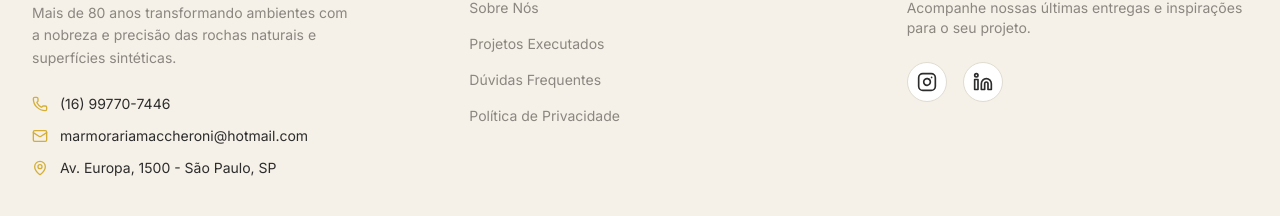
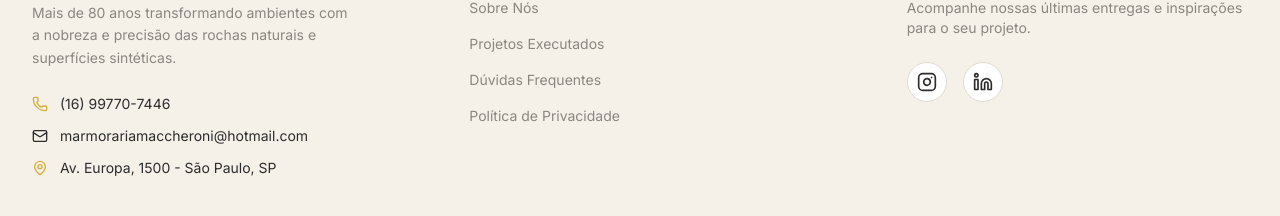
Before and after one commit to paivamacc-ctrl/marmoraria-maccheroni-landing-page-nx1y7oapd, a React (Vite) app: page / in a window 1280 px wide. Shown: the part 4767-4983 px from the top of the page. Built offline with nearby package versions, Linux system fonts and the light colour scheme; no server answers; a web font is replaced by a local one; what pocketbase would draw is missing.

Commit message:
feat: Add mail icon to footer email

```diff
--- a/src/components/Footer.tsx
+++ b/src/components/Footer.tsx
@@ -16,15 +16,13 @@ export function Footer() {
               <Phone className="w-4 h-4 text-gold" />
               <span>(16) 99770-7446</span>
             </div>
-            <div className="flex items-center gap-3">
-              <Mail className="w-4 h-4 text-gold" />
-              <a
-                href="mailto:marmorariamaccheroni@hotmail.com"
-                className="hover:text-gold transition-colors"
-              >
-                marmorariamaccheroni@hotmail.com
-              </a>
-            </div>
+            <a
+              href="mailto:marmorariamaccheroni@hotmail.com"
+              className="flex items-center gap-3 hover:text-gold transition-colors"
+            >
+              <Mail className="w-4 h-4 transition-colors" />
+              <span>marmorariamaccheroni@hotmail.com</span>
+            </a>
             <div className="flex items-center gap-3">
               <MapPin className="w-4 h-4 text-gold" />
               <span>Av. Europa, 1500 - São Paulo, SP</span>
--- a/src/lib/pocketbase/schema.json
+++ b/src/lib/pocketbase/schema.json
@@ -1,5 +1,5 @@
 {
-  "generatedAt": "2026-05-08T01:29:20.431Z",
+  "generatedAt": "2026-05-08T01:31:06.852Z",
   "collections": [
     {
       "name": "users",
```
Also changed, not shown: .skip.config.json.
